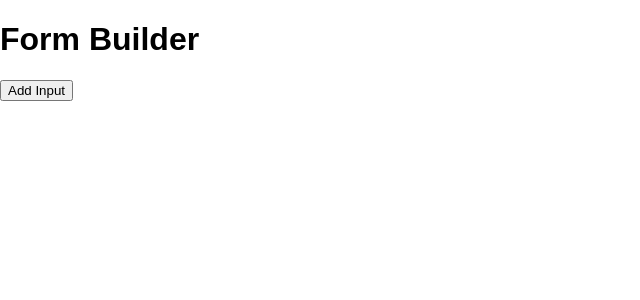
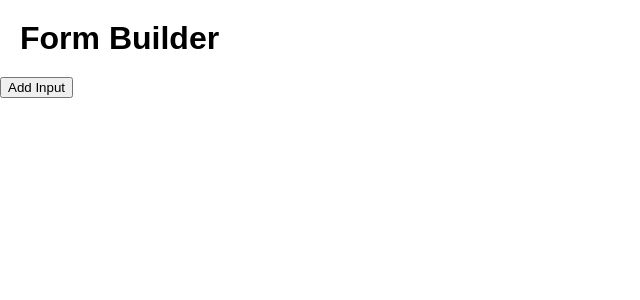
Before and after one commit to RobertBurnat/form-builder, a React (Create React App) app: page / in a window 1280 px wide. Shown: the top 300 px of the page, without its empty margins (0-640 px from the left). Built offline with nearby package versions, Linux system fonts and the light colour scheme.

Commit message:
add styles

```diff
--- a/src/App.js
+++ b/src/App.js
@@ -4,10 +4,14 @@ import InputsList from './components/InputsList/InputsList';
 
 
 class App extends Component {
+
   render() {
+    const styles = {
+      margin: '20px'
+    }
     return (
       <div>
-        <h1>Form Builder</h1>
+        <h1 style={styles}>Form Builder</h1>
         <InputsList />
       </div>
     );
```
